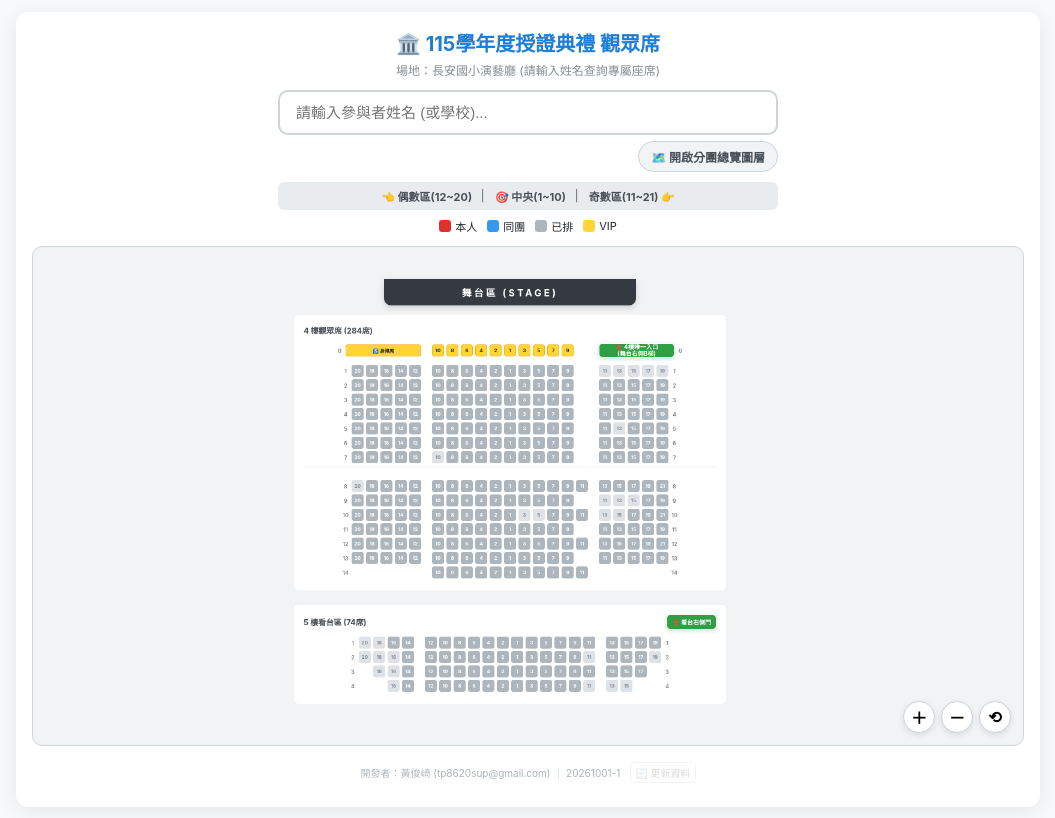
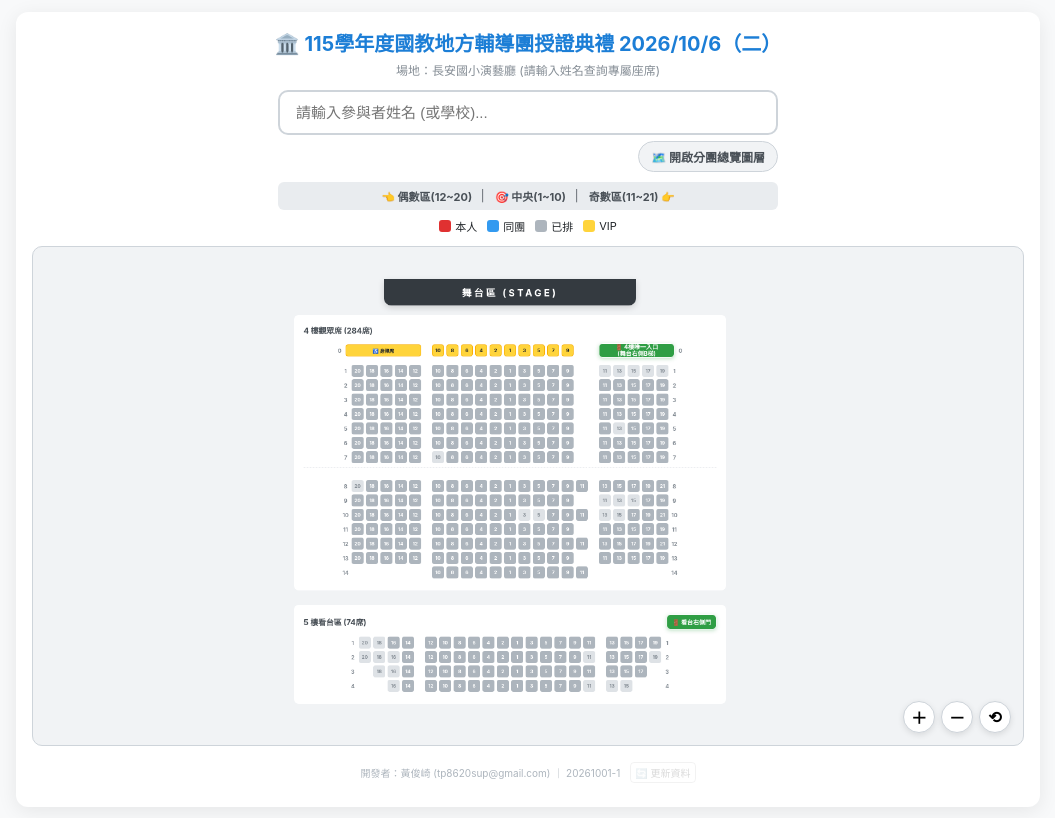
Before and after one commit to tp8620sup-glitch/115Certification-Ceremony-for-the-Taipei-City-Local-Counseling-Group-for-National-Education, a plain HTML site: page index.html in a window 1280 px wide. Shown: the whole page, without its empty margins (112-1167 px from the left). Drawn offline with nearby package versions, Linux system fonts and the light colour scheme.

Commit message:
Update index.html

```diff
--- a/index.html
+++ b/index.html
@@ -165,7 +165,7 @@
 <div class="app-container">
     <div id="topControls" class="top-controls">
         <header>
-            <h1 id="mainTitle">🏛️ 115學年度授證典禮 觀眾席</h1>
+            <h1 id="mainTitle">🏛️ 115學年度國教地方輔導團授證典禮 2026/10/6（二）</h1>
             <p>場地：長安國小演藝廳 (請輸入姓名查詢專屬座席)</p>
         </header>
 
```
